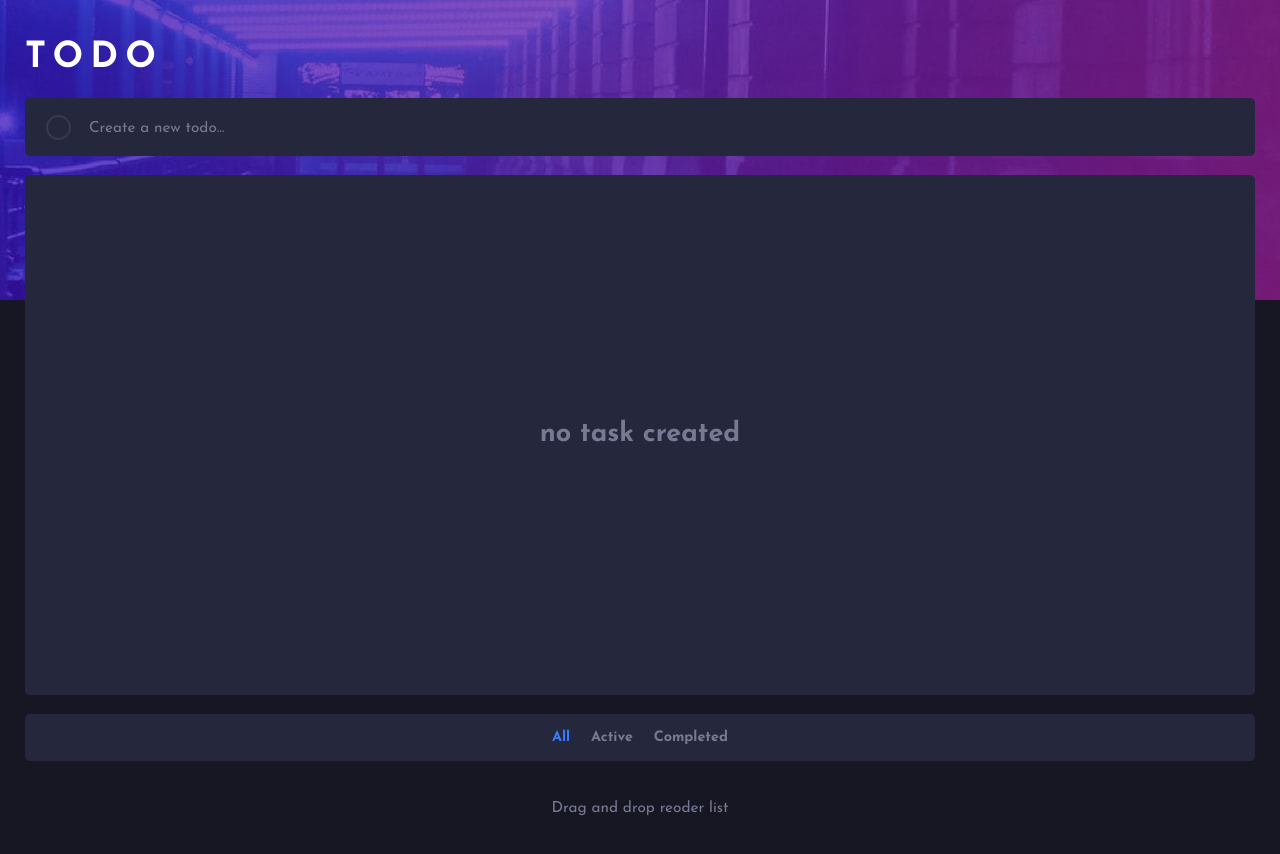
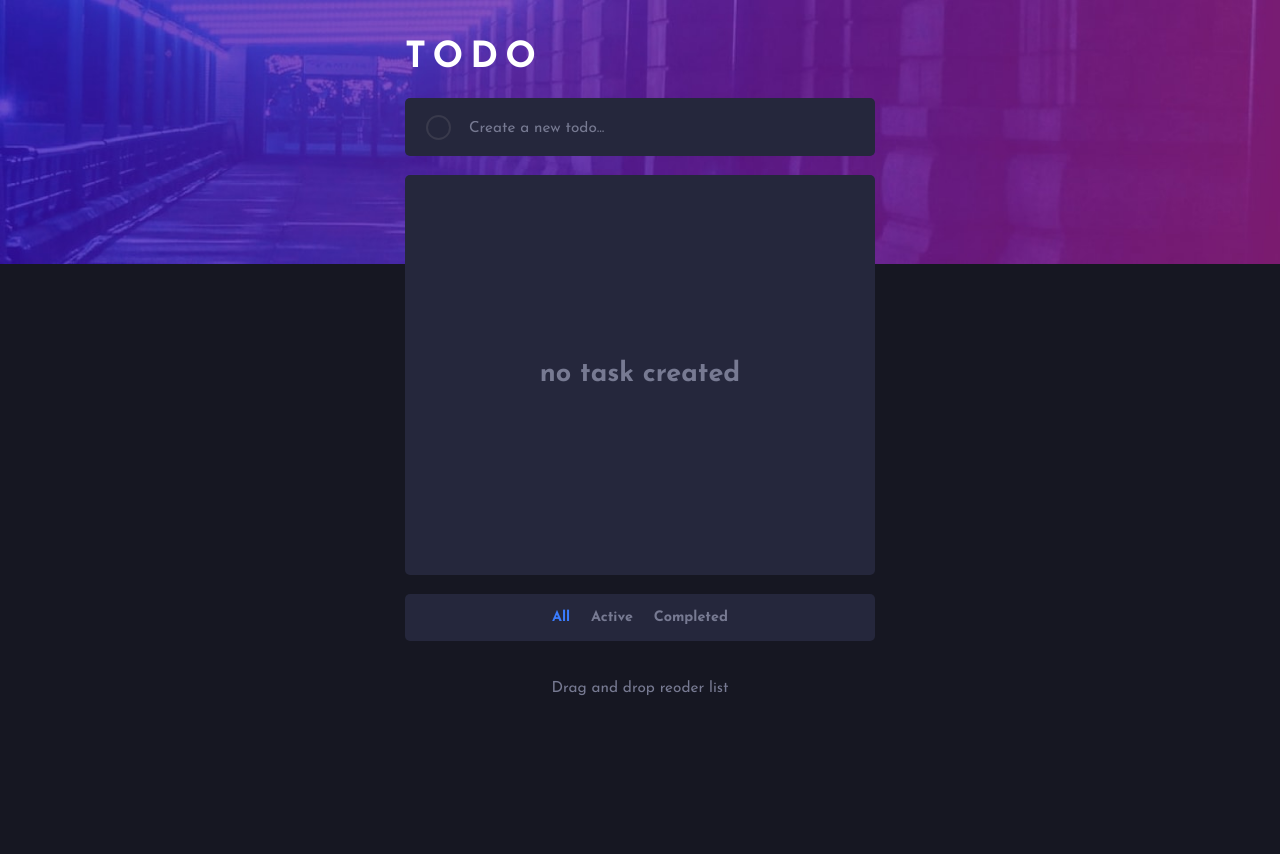
Before and after one commit to wilbernp/todo-app, a React (Vite) app: page / in a window 1280 px wide. After the commit the page ends 800 px from the top, so only its background shows below. Built offline with nearby package versions, Linux system fonts and the light colour scheme.

Commit message:
diseño desktop

```diff
--- a/src/App.css
+++ b/src/App.css
@@ -1,15 +1,4 @@
 .app-container{
-    background-color: var(--Very-Dark-Blue);
-    min-height: 100vh;
-    background-image: url("./assets/images/bg-mobile-dark.jpg");
-    background-repeat: no-repeat;
-    /* color: aliceblue; */
+    max-width: 100vw;
     padding: 40px 25px;
 }
-
-
-@media(min-width:376px){
-    .app-container{
-        background-image: url("./assets/images/bg-desktop-dark.jpg");
-    }
-}
--- a/src/components/ToDoList/ToDoList.jsx
+++ b/src/components/ToDoList/ToDoList.jsx
@@ -32,18 +32,12 @@ export default function ToDoList() {
                                 className={`label-checkbox
                                     ${toDo.complete &&
                                     "label-checkbox-complete"}`}
-                                    >
-                                    {toDo.title}
+                            >
+                                {toDo.title}
                             </label>
-                            <a className='button-change-todo'
-                                onClick={() => handleDelete(toDo.id)}>X</a>
-
-                            {/* <div className='container-buttons-change'>
-                            <a className='button-change-todo'
-                                onClick={() => handleDelete(toDo.id)}>Edit</a>
-                            <a className='button-change-todo'
-                                onClick={() => handleDelete(toDo.id)}>X</a>
-                            </div> */}
+                            <a className='button-delete-todo'
+                                onClick={() => handleDelete(toDo.id)}
+                            >X</a>
 
                         </div>
                     )
--- a/src/components/ToDoList/toDoList.css
+++ b/src/components/ToDoList/toDoList.css
@@ -2,10 +2,9 @@
     background-color: var(--Very-Dark-Desaturated-Blue);
     border-radius: 5px;
     margin-bottom: 1.2rem;
-    min-height: 65vh;
+    min-height: 50vh;
     display: flex;
     flex-direction: column;
-    flex-wrap: nowrap;
 }
 
 .container-todo-center{
@@ -15,6 +14,7 @@
 }
 
 .not-todo-text{
+    text-align: center;
     color: var(--Dark-Grayish-Blue);
 }
 
@@ -24,6 +24,7 @@
     align-items: center;
     padding: .7rem 1.3rem;
     border-bottom: .13rem var(--Very-Dark-Grayish-Blue) solid;
+    word-wrap: break-word;
 }
 
 
@@ -41,19 +42,10 @@
     color: var(--Very-Dark-Grayis-Blue);
 }
 
-.container-buttons-change{
-    margin-right: 50px;
-    background-color: aqua;
-    /* display: flex; */
-    width: max-content;
-    /* margin: 100px; */
-}
-
-.button-change-todo{
-    display: inline-block;
-    padding-top: .2em;
+.button-delete-todo{
     color: var(--Very-Dark-Grayis-Blue);
     text-decoration: none;
+    padding-top: .2em;
 }
 
 .footer-todo-list{
--- a/src/index.css
+++ b/src/index.css
@@ -9,8 +9,6 @@
 :root{
   --Bright-Blue: hsl(220, 98%, 61%);
   --Check-Background: linear-gradient(to bottom right,#57ddff, rgb(192, 88, 243));
-
-  /* Light Theme */
   --Very-Light-Gray: hsl(0, 0%, 98%);
   --Very-Light-Grayish-Blue: hsl(236, 33%, 92%);
   --Light-Grayish-Blue: hsl(233, 11%, 84%);
@@ -30,8 +28,36 @@
 body{
   font-family: 'Josefin Sans', sans-serif;
   font-size: 18px;
+  background-color: var(--Very-Dark-Blue);
+  background-image: url("./assets/images/bg-mobile-dark.jpg");
+  background-repeat: no-repeat;
 }
 
 a, button{
   cursor: pointer;
 }
+
+@media(min-width:376px){
+  body{
+    background-size: 100% 33vh;
+      background-image: url("./assets/images/bg-desktop-dark.jpg");
+  }
+  .app-container{
+    width: auto;
+  }
+}
+
+@media(min-width:500px){
+  .app-container{
+    margin: 0 auto;
+    width: 450px;
+  }
+}
+
+
+@media(min-width:700px){
+  .app-container{
+    margin: 0 auto;
+    width: 520px;
+  }
+}
--- a/src/redux/slices/todosSlice.js
+++ b/src/redux/slices/todosSlice.js
@@ -12,6 +12,7 @@ const reducers = {
     createTodo: (state, { payload }) => {
         state.todos.unshift(payload)
         state.activeChecbox = false
+        state.typeFilter = "All"
     },
     handleComplete: (state, { payload }) => {
 
```
